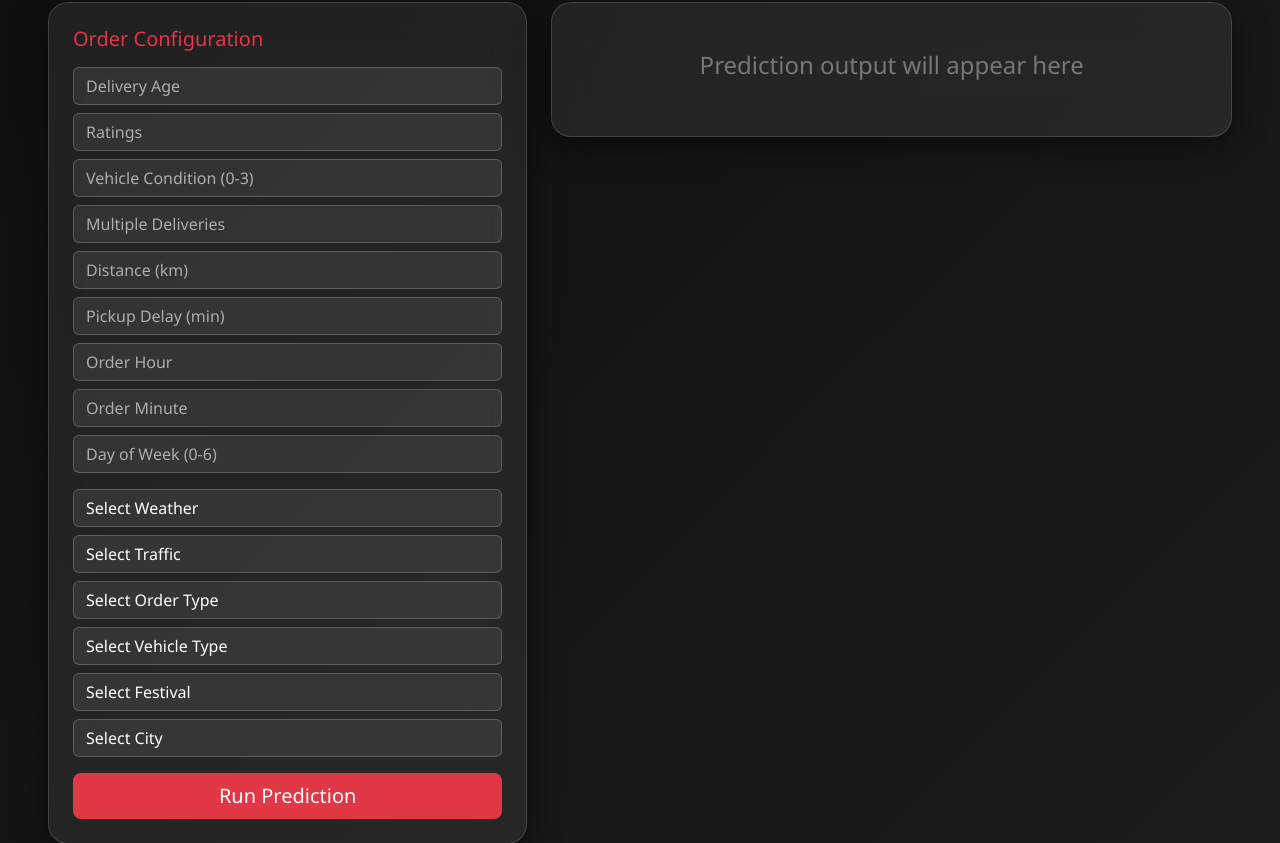
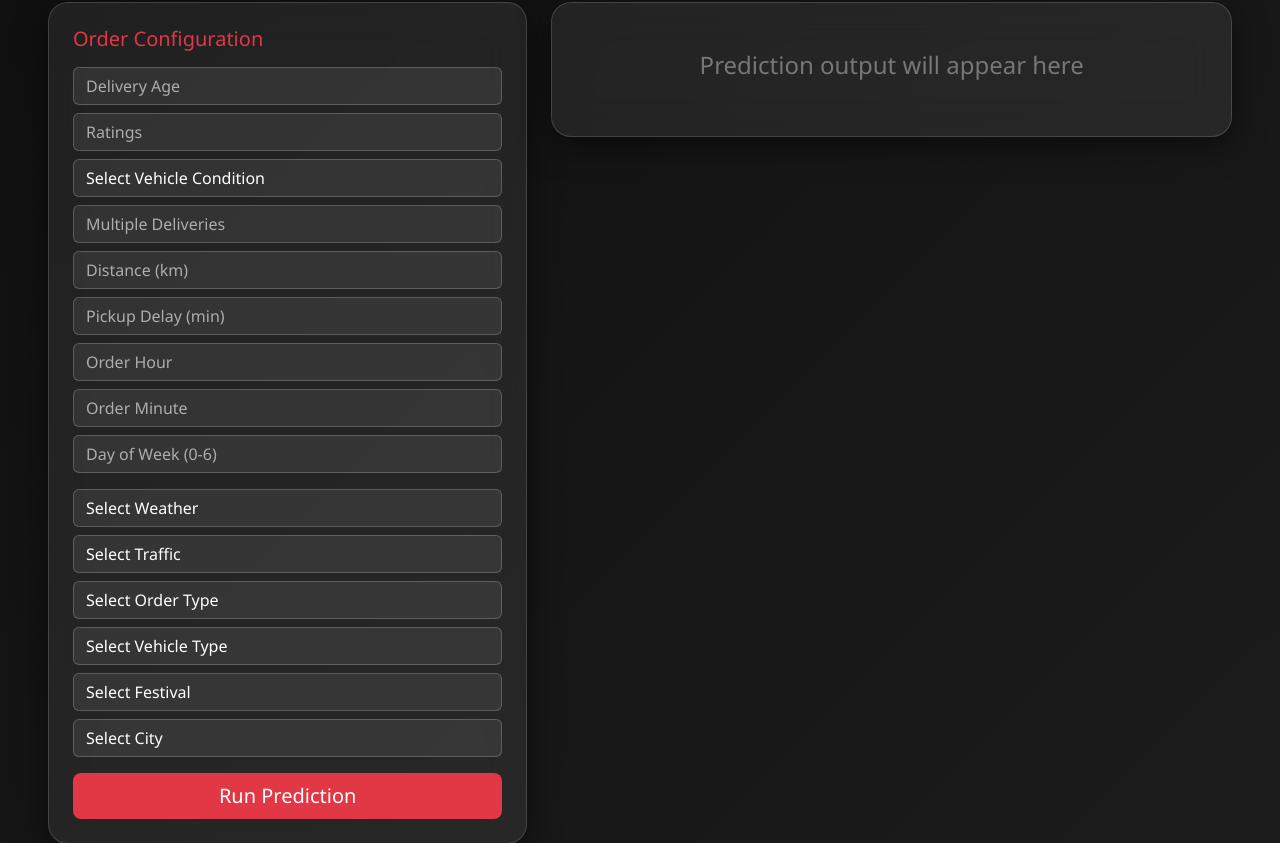
Before and after one commit to Manthan6598/Zomato-Delivery-Time-Prediction, a FastAPI app: page / in a window 1280 px wide. Shown: the part 179-1022 px from the top of the page. Run offline with FastAPI, Linux system fonts and the light colour scheme; parts of the project's set-up code (start-up, migrations or seed data) failed here and were passed over.

Commit message:
Update index.html

```diff
--- a/templates/index.html
+++ b/templates/index.html
@@ -29,7 +29,14 @@
 
                     <input class="form-control custom-input mb-2" name="Delivery_person_Age" placeholder="Delivery Age" required>
                     <input class="form-control custom-input mb-2" name="Delivery_person_Ratings" placeholder="Ratings" required>
-                    <input class="form-control custom-input mb-2" name="Vehicle_condition" placeholder="Vehicle Condition (0-3)" required>
+
+                    <select class="form-select custom-input mb-2" name="Vehicle_condition",placeholder="Vehicle Condition" required>
+                        <option value="" disabled selected hidden>Select Vehicle Condition</option>
+                        <option value=0>Poor</option>
+                        <option value=1>Average</option>
+                        <option value=2>Good</option>
+                        <option value=3>Excellent</option>
+                    </select>
                     <input class="form-control custom-input mb-2" name="multiple_deliveries" placeholder="Multiple Deliveries" required>
                     <input class="form-control custom-input mb-2" name="distance_km" placeholder="Distance (km)" required>
                     <input class="form-control custom-input mb-2" name="pickup_delay_minutes" placeholder="Pickup Delay (min)" required>
```
